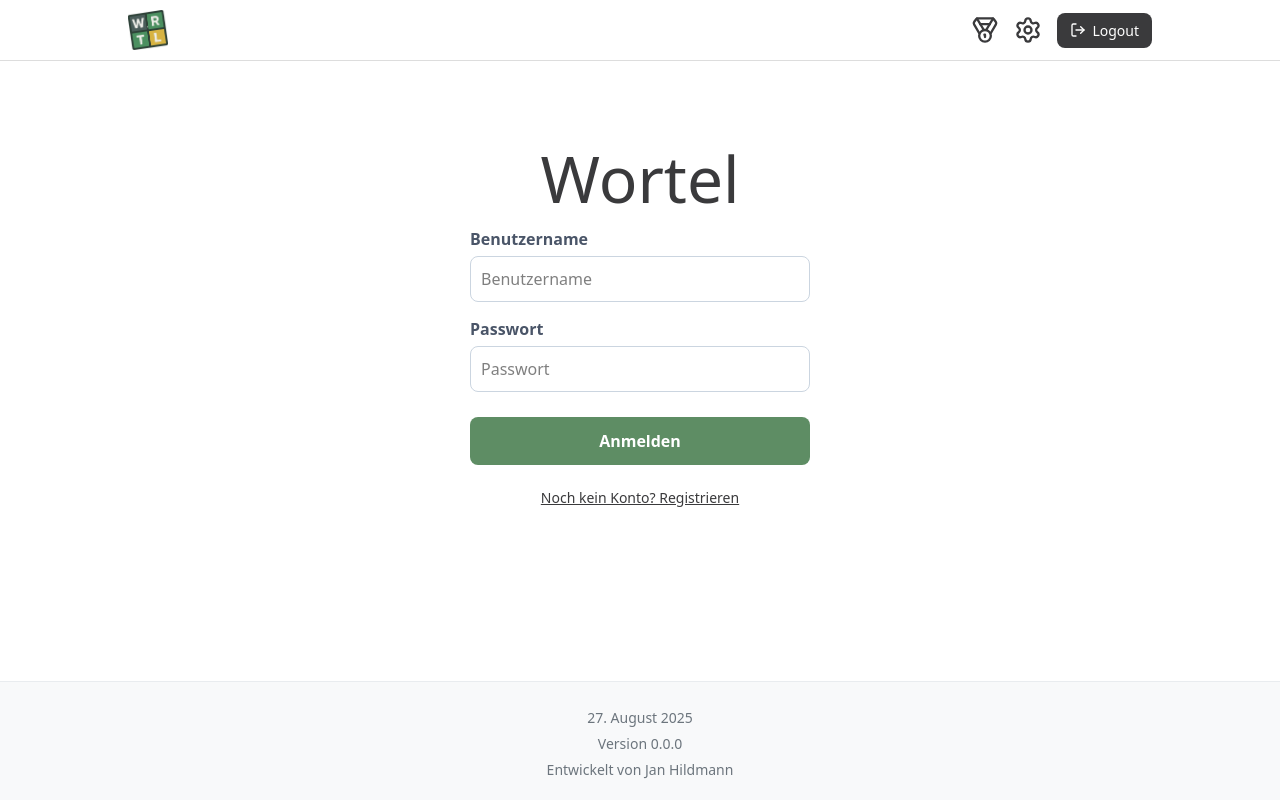
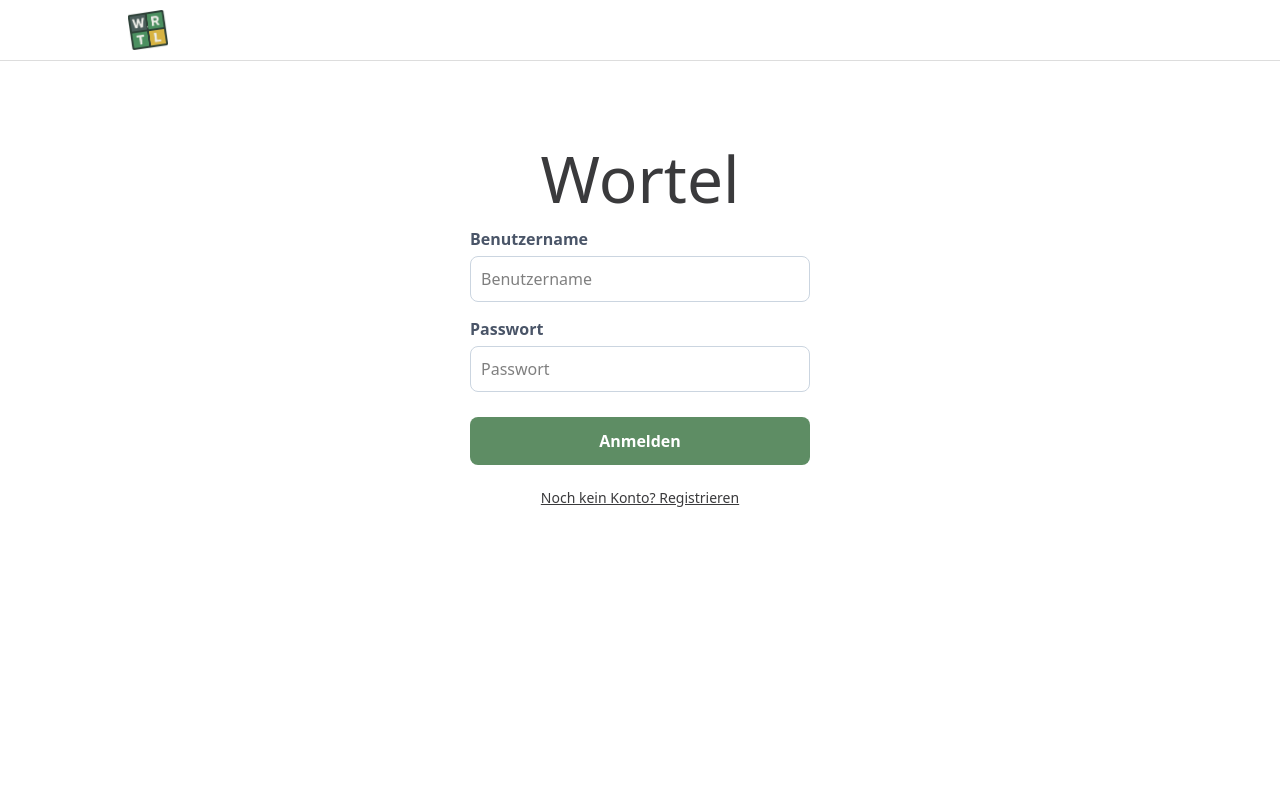
Before and after one commit to JanKanTM/client-wordle, a Vue app: page /hub in a window 1280 px wide. Built offline with nearby package versions, Linux system fonts and the light colour scheme; sample sign-in values are in the browser's storage; a web font is replaced by a local one.

Commit message:
Revert "changed the size of the close icon. Big fix to display header and footer"
This reverts commit 55e5c24805c7fef41449ba0ba0b62b20695ee714.

```diff
--- a/src/App.vue
+++ b/src/App.vue
@@ -1,26 +1,7 @@
 <script setup lang="ts">
-import GameHeader from './components/GameHeader.vue'
-import GameFooter from './components/GameFooter.vue'
+
 </script>
 
 <template>
-  <div class="page-container">
-    <GameHeader />
-    <main class="main-content">
-      <router-view />
-    </main>
-    <GameFooter />
-  </div>
+  <router-view />
 </template>
-
-<style>
-.page-container {
-  display: flex;
-  flex-direction: column;
-  min-height: 100vh;
-}
-
-.main-content {
-  flex-grow: 1;
-}
-</style>
--- a/src/components/GameFooter.vue
+++ /dev/null
@@ -1,55 +0,0 @@
-<script>
-export default {
-  name: 'AppFooter',
-  data() {
-    return {
-      version: '0.0.0',
-      developerName: 'Jan Hildmann'
-    }
-  },
-  computed: {
-    currentDate() {
-      return new Date().toLocaleDateString('de-DE', {
-        year: 'numeric',
-        month: 'long',
-        day: 'numeric'
-      })
-    }
-  }
-}
-</script>
-
-<template>
-  <footer class="app-footer">
-    <div class="footer-content">
-      <div class="footer-item">{{ currentDate }}</div>
-      <div class="footer-item">Version {{ version }}</div>
-      <div class="footer-item">Entwickelt von {{ developerName }}</div>
-    </div>
-  </footer>
-</template>
-
-<style scoped>
-.app-footer {
-  background-color: #f8f9fa;
-  border-top: 1px solid #e9ecef;
-  padding: 20px;
-  text-align: center;
-  margin-top: auto;
-}
-
-.footer-content {
-  max-width: 1200px;
-  margin: 0 auto;
-}
-
-.footer-item {
-  margin: 5px 0;
-  color: #6c757d;
-  font-size: 14px;
-}
-
-.footer-item:last-child {
-  margin-bottom: 0;
-}
-</style>
--- a/src/components/GameHeader.vue
+++ b/src/components/GameHeader.vue
@@ -1,34 +1,12 @@
 <script setup lang="ts">
 import { LogOut, MedalIcon, SettingsIcon } from 'lucide-vue-next';
-import { ref, onMounted } from 'vue';
-import { useRouter } from 'vue-router';
 
-const router = useRouter();
+defineProps<{
+  username: string;
+  isLoggedIn: boolean;
+}>();
 
-const isLoggedIn = ref(false);
-const username = ref('');
-
-const checkLoginStatus = () => {
-  const user = localStorage.getItem('user');
-  if (user) {
-    isLoggedIn.value = true;
-    username.value = JSON.parse(user).username;
-  } else {
-    isLoggedIn.value = false;
-    username.value = '';
-  }
-};
-
-onMounted(() => {
-  checkLoginStatus();
-  window.addEventListener('storage', checkLoginStatus);
-});
-
-function handleLogout() {
-  localStorage.removeItem('user');
-  checkLoginStatus();
-  router.push('/');
-}
+defineEmits(['logout']);
 
 function routeScoreboard() {
   console.log("score")
@@ -43,7 +21,7 @@ function routeSettings() {
   <header class="game-header">
     <div class="header-content">
 
-      <img src="../assets/logo/Logo.png" alt="Wortel" class="logo-image" @click="() => router.push('/')">
+      <img src="../assets/logo/Logo.png" alt="Wortel" class="logo-image">
 
       <template v-if="isLoggedIn">
         <div class="user-actions">
@@ -57,7 +35,7 @@ function routeSettings() {
             class="base-icon"
             @click="routeSettings"
           />
-          <button @click="handleLogout" class="logout-button"> <LogOut :size="16" /> Logout</button>
+          <button @click="$emit('logout')" class="logout-button"> <LogOut :size="16" /> Logout</button>
         </div>
       </template>
     </div>
--- a/src/components/Instructions.vue
+++ b/src/components/Instructions.vue
@@ -13,7 +13,7 @@ const emit = defineEmits(['close']);
     <div v-if="show" class="modal-overlay" @click.self="emit('close')">
       <div class="modal-content">
         <button class="close-button" @click="emit('close')">
-          <X :size="28" />
+          <X :size="24" />
         </button>
         <h2>Anleitung</h2>
         <p>Errate das Wort in 6 Versuchen.</p>
@@ -151,8 +151,8 @@ const emit = defineEmits(['close']);
 }
 
 .tile.correct {
-  background-color: #5e8d64;
-  border-color: #5e8d64;
+  background-color: #6aaa64;
+  border-color: #6aaa64;
 }
 
 .tile.present {
--- a/src/components/LoginForm.vue
+++ b/src/components/LoginForm.vue
@@ -1,6 +1,5 @@
 <script setup lang="ts">
 import { ref } from 'vue'
-import { useRouter } from 'vue-router'
 import type { LoginRequest, RegisterRequest, User } from '../types/user'
 import { loginUser, registerUser } from '../api/user'
 
@@ -56,6 +55,7 @@ async function handleLogin() {
       if (userData.value) {
         localStorage.setItem('user', JSON.stringify({ ...userData.value, isLoggedIn: true }));
         emit('login-success');
+
       }
     }
   } catch (err) {
--- a/src/pages/GameHub.vue
+++ b/src/pages/GameHub.vue
@@ -1,19 +1,41 @@
 <script setup lang="ts">
-import { ref } from 'vue'
+import { ref, onMounted } from 'vue'
 import { useRouter } from 'vue-router'
 import LoginForm from '../components/LoginForm.vue'
+import GameHeader from '../components/GameHeader.vue'
 import InstructionsModal from '../components/Instructions.vue'
 import type { User } from '../types/user'
 
-defineProps<{
-  isLoggedIn: boolean
-  user: User | null
-}>()
-
-const emit = defineEmits(['login-success'])
-
+const isLoggedIn = ref(false)
+const user = ref<User | null>(null)
 const router = useRouter()
 const showInstructions = ref(false)
+
+onMounted(() => {
+  const userString = localStorage.getItem('user')
+  if (userString) {
+    const userData = JSON.parse(userString)
+    if (userData.isLoggedIn) {
+      isLoggedIn.value = true
+      user.value = userData
+    }
+  }
+})
+
+const onLoginSuccess = () => {
+  isLoggedIn.value = true;
+  const userString = localStorage.getItem('user');
+  if (userString) {
+    const userData = JSON.parse(userString)
+    user.value = userData
+  }
+}
+
+const handleLogout = () => {
+  localStorage.removeItem('user');
+  isLoggedIn.value = false;
+  user.value = null;
+}
 
 const openInstructions = () => {
   showInstructions.value = true
@@ -29,8 +51,10 @@ function routeGame() {
 </script>
 
 <template>
+  <GameHeader :username="user?.username || ''" :isLoggedIn="isLoggedIn" @logout="handleLogout" />
+
   <div v-if="!isLoggedIn">
-    <LoginForm @login-success="emit('login-success')" />
+    <LoginForm @login-success="onLoginSuccess" />
   </div>
 
   <div v-else class="hub-container">
@@ -48,6 +72,7 @@ function routeGame() {
         <button class="hub-button dark-gray-button">Highscore</button>
       </div>
     </div>
+
   </div>
 
   <InstructionsModal :show="showInstructions" @close="closeInstructions" />
--- a/src/pages/GameView.vue
+++ b/src/pages/GameView.vue
@@ -1,15 +1,21 @@
 <script setup lang="ts">
 import { ref, onMounted } from 'vue'
 import { useRouter } from 'vue-router'
+import GameHeader from '../components/GameHeader.vue'
 import WordleGame from '../components/WordleGame.vue'
 
 const router = useRouter()
+const isLoggedIn = ref(false)
+const username = ref('')
 
 onMounted(() => {
   const user = localStorage.getItem('user')
   if (user) {
     const userData = JSON.parse(user)
-    if (!userData.isLoggedIn) {
+    if (userData.isLoggedIn) {
+      isLoggedIn.value = true
+      username.value = userData.username
+    } else {
       router.push('/hub')
     }
   } else {
@@ -17,14 +23,21 @@ onMounted(() => {
   }
 })
 
+const handleLogout = () => {
+  localStorage.removeItem('user')
+  isLoggedIn.value = false
+  router.push('/hub')
+}
 </script>
 
 <template>
   <div class="game-view-container">
+    <GameHeader :username="username" :isLoggedIn="isLoggedIn" @logout="handleLogout" />
     <main>
       <WordleGame />
     </main>
   </div>
+
 </template>
 
 <style scoped>
```
